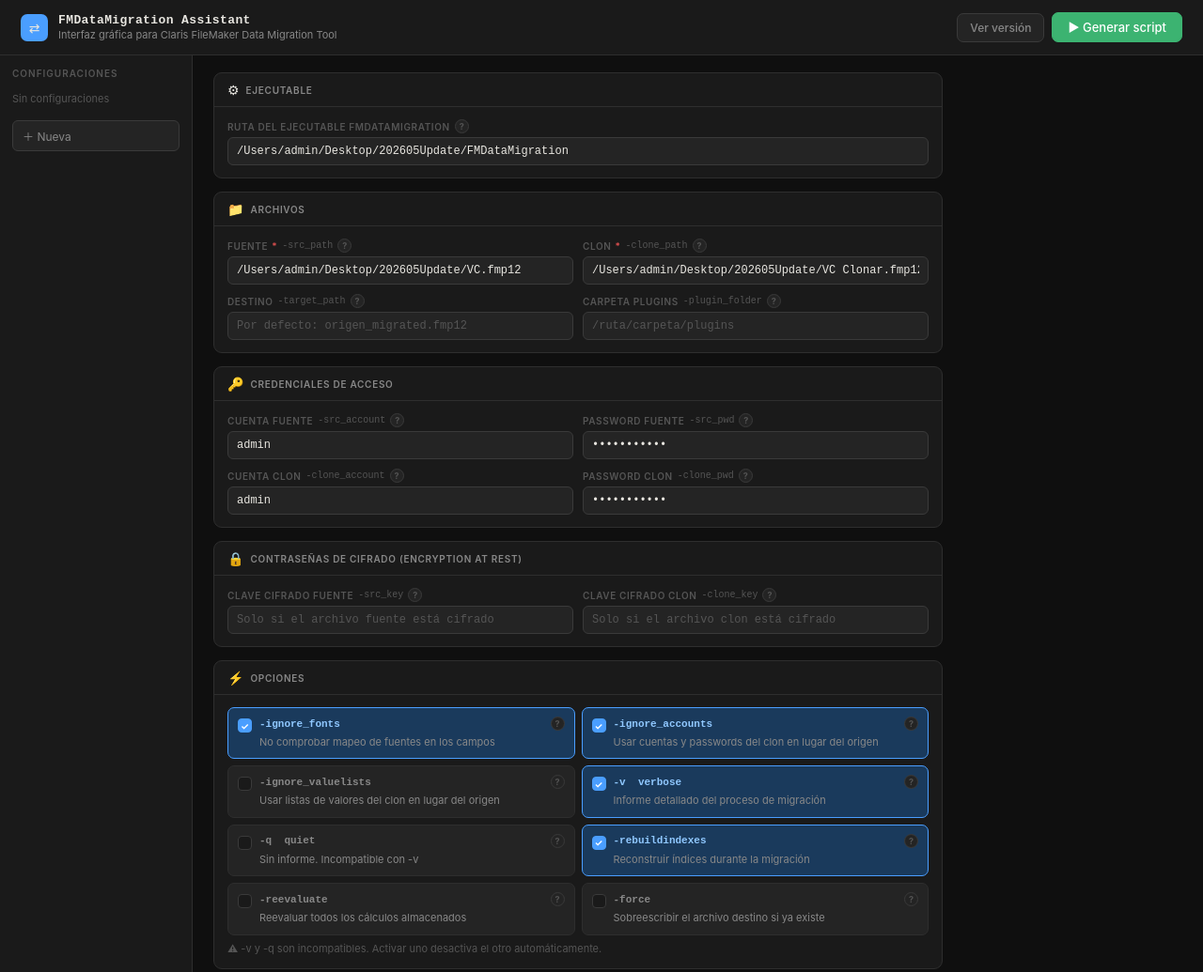
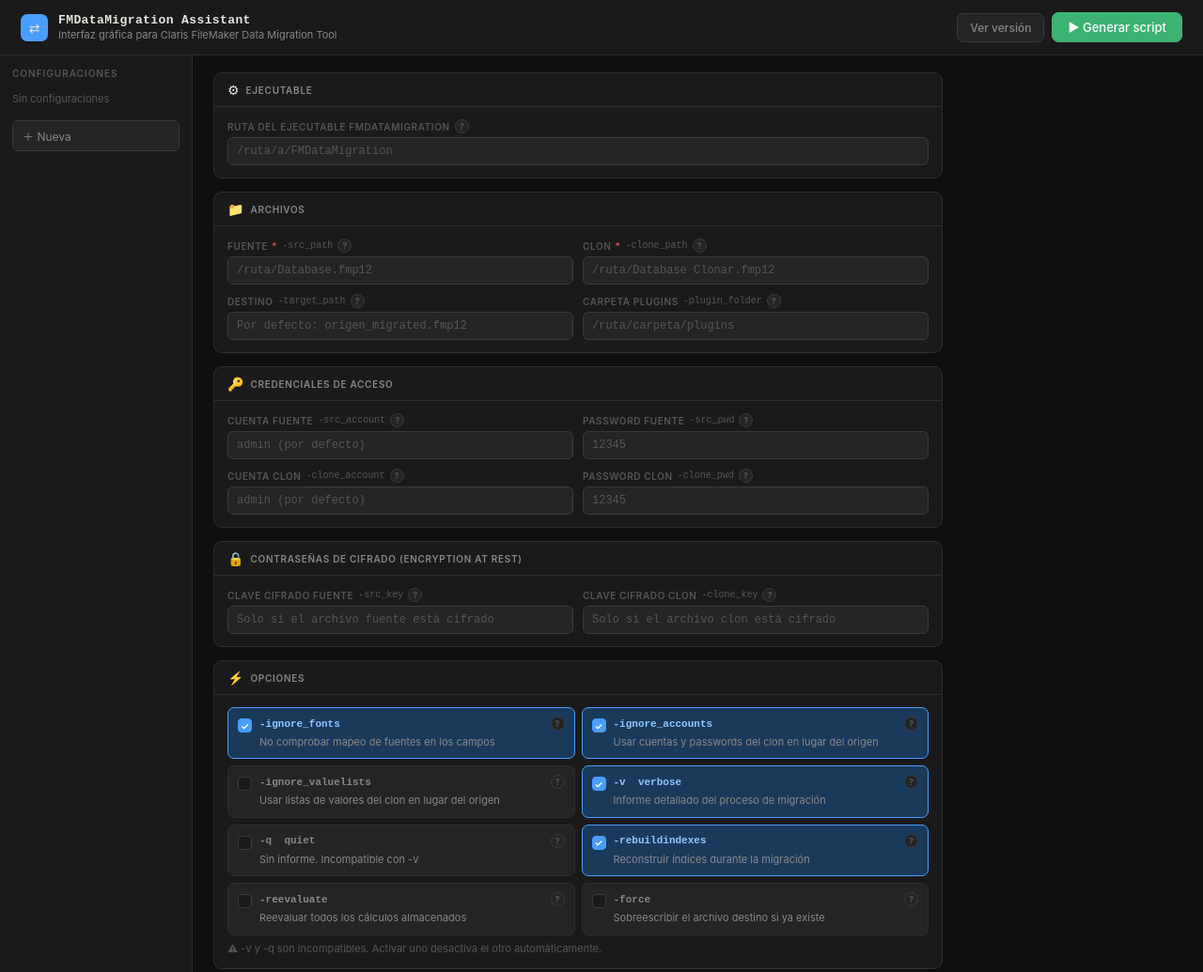
Before and after one commit to angelbonet/fmdatamigration-assistant, a plain HTML site: page FMDataMigration Assistant.html in a window 1280 px wide. Shown: the top 1035 px of the page at 94% size. Drawn offline with Linux system fonts and the light colour scheme.

Commit message:
Remove sensitive default values (paths, passwords)

```diff
--- a/FMDataMigration Assistant.html
+++ b/FMDataMigration Assistant.html
@@ -184,7 +184,7 @@ input::placeholder{color:var(--text3);}
             <label>Ruta del ejecutable FMDataMigration</label>
             <button class="help-btn" data-help="binary">?</button>
           </div>
-          <input type="text" id="binary_path" value="/Users/admin/Desktop/202605Update/FMDataMigration" placeholder="/ruta/a/FMDataMigration">
+          <input type="text" id="binary_path" value="" placeholder="/ruta/a/FMDataMigration" placeholder="/ruta/a/FMDataMigration">
         </div>
       </div>
     </div>
@@ -199,7 +199,7 @@ input::placeholder{color:var(--text3);}
             <code style="font-size:10px;color:var(--text3);font-family:var(--font)">-src_path</code>
             <button class="help-btn" data-help="src_path">?</button>
           </div>
-          <input type="text" id="src_path" value="/Users/admin/Desktop/202605Update/VC.fmp12" placeholder="/ruta/Origen.fmp12">
+          <input type="text" id="src_path" value="" placeholder="/ruta/Database.fmp12" placeholder="/ruta/Origen.fmp12">
         </div>
         <div class="field">
           <div class="field-lbl">
@@ -207,7 +207,7 @@ input::placeholder{color:var(--text3);}
             <code style="font-size:10px;color:var(--text3);font-family:var(--font)">-clone_path</code>
             <button class="help-btn" data-help="clone_path">?</button>
           </div>
-          <input type="text" id="clone_path" value="/Users/admin/Desktop/202605Update/VC Clonar.fmp12" placeholder="/ruta/Clon.fmp12">
+          <input type="text" id="clone_path" value="" placeholder="/ruta/Database Clonar.fmp12" placeholder="/ruta/Clon.fmp12">
         </div>
         <div class="field">
           <div class="field-lbl">
@@ -238,7 +238,7 @@ input::placeholder{color:var(--text3);}
             <code style="font-size:10px;color:var(--text3);font-family:var(--font)">-src_account</code>
             <button class="help-btn" data-help="src_account">?</button>
           </div>
-          <input type="text" id="src_account" value="admin" placeholder="admin">
+          <input type="text" id="src_account" placeholder="admin (por defecto)">
         </div>
         <div class="field">
           <div class="field-lbl">
@@ -246,7 +246,7 @@ input::placeholder{color:var(--text3);}
             <code style="font-size:10px;color:var(--text3);font-family:var(--font)">-src_pwd</code>
             <button class="help-btn" data-help="src_pwd">?</button>
           </div>
-          <input type="password" id="src_pwd" value="caronte1910">
+          <input type="password" id="src_pwd" placeholder="12345">
         </div>
         <div class="field">
           <div class="field-lbl">
@@ -254,7 +254,7 @@ input::placeholder{color:var(--text3);}
             <code style="font-size:10px;color:var(--text3);font-family:var(--font)">-clone_account</code>
             <button class="help-btn" data-help="clone_account">?</button>
           </div>
-          <input type="text" id="clone_account" value="admin" placeholder="admin">
+          <input type="text" id="clone_account" placeholder="admin (por defecto)">
         </div>
         <div class="field">
           <div class="field-lbl">
@@ -262,7 +262,7 @@ input::placeholder{color:var(--text3);}
             <code style="font-size:10px;color:var(--text3);font-family:var(--font)">-clone_pwd</code>
             <button class="help-btn" data-help="clone_pwd">?</button>
           </div>
-          <input type="password" id="clone_pwd" value="caronte1910">
+          <input type="password" id="clone_pwd" placeholder="12345">
         </div>
       </div>
     </div>
```
